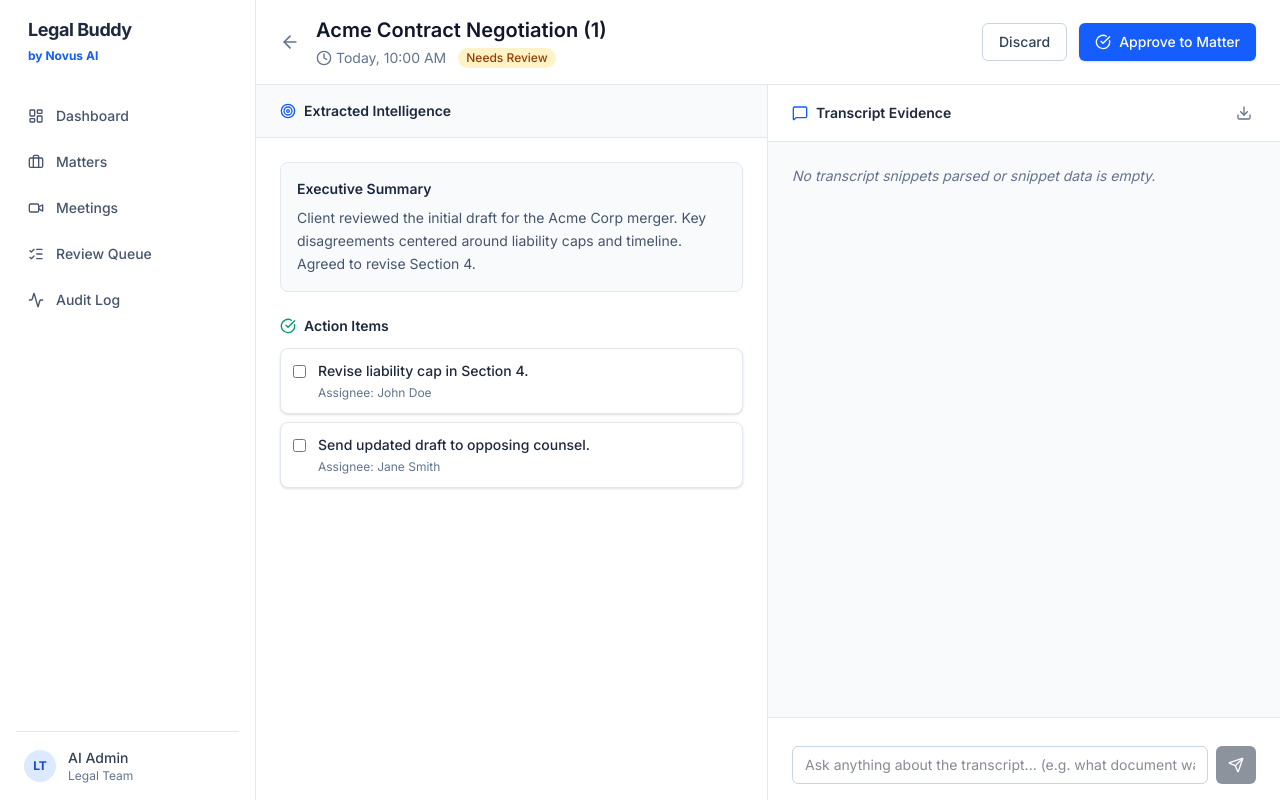
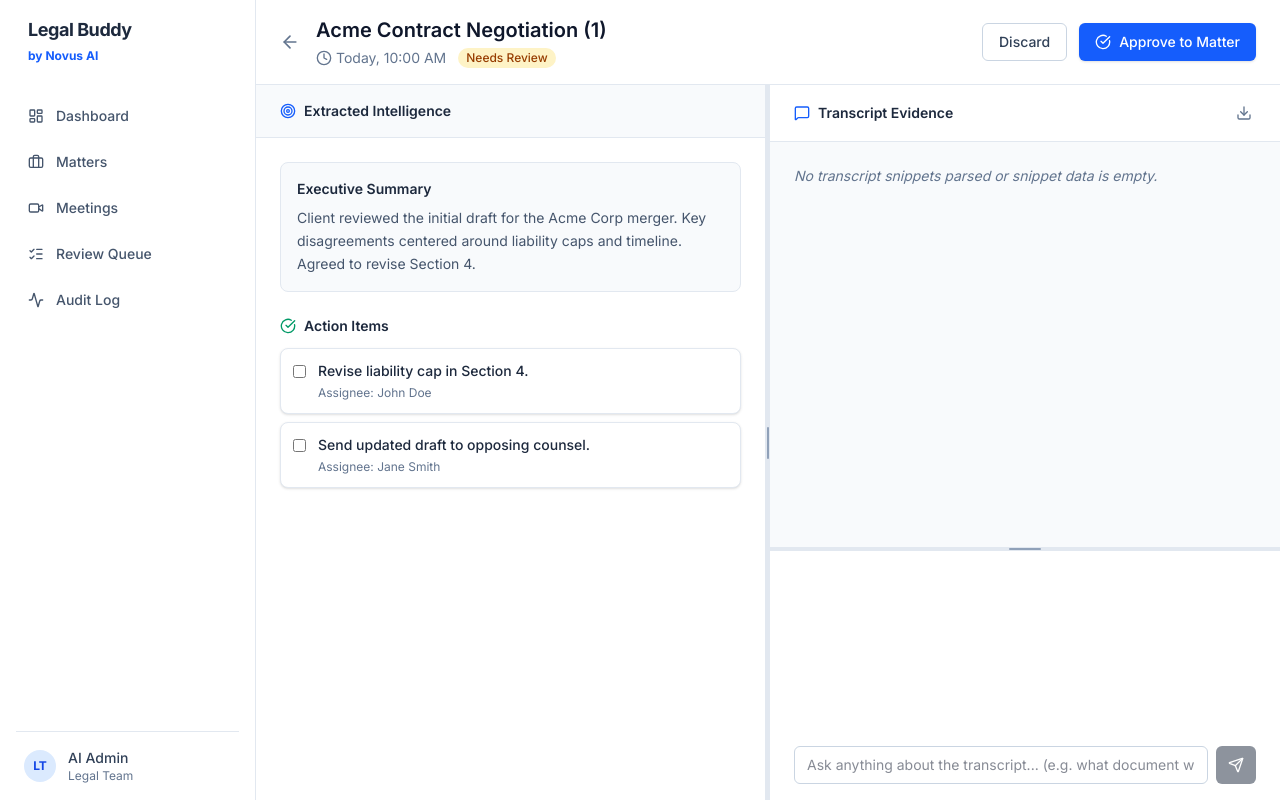
Before and after one commit to shravanxd/meeting-intelligence, a Next.js app in the folder frontend/: page /review/1 in a window 1280 px wide. Built offline with nearby package versions, Linux system fonts and the light colour scheme.

Commit message:
feat: Add resizable panels (react-resizable-panels) to Review Layout

```diff
--- a/frontend/package.json
+++ b/frontend/package.json
@@ -15,6 +15,7 @@
     "react": "19.2.4",
     "react-dom": "19.2.4",
     "react-markdown": "^10.1.0",
+    "react-resizable-panels": "^4.9.0",
     "remark-gfm": "^4.0.1"
   },
   "devDependencies": {
--- a/frontend/src/app/review/[id]/page.tsx
+++ b/frontend/src/app/review/[id]/page.tsx
@@ -4,6 +4,7 @@ import { ArrowLeft, CheckCircle, Clock, FileText, Download, Target, MessageSquar
 import Link from 'next/link';
 import ReactMarkdown from 'react-markdown';
 import remarkGfm from 'remark-gfm';
+import { Group as PanelGroup, Panel, Separator as PanelResizeHandle } from 'react-resizable-panels';
 
 export default function ReviewDetailPage({ params }: { params: { id: string } }) {
   const [data, setData] = useState<any>(null);
@@ -111,8 +112,9 @@ export default function ReviewDetailPage({ params }: { params: { id: string } })
       </header>
 
       <div className="flex-1 overflow-hidden flex">
+        <PanelGroup orientation="horizontal" id="review-layout">
         {/* Left Side - Extraction Panel */}
-        <div className="w-1/2 flex flex-col border-r border-slate-200 bg-white">
+        <Panel defaultSize={50} minSize={20} className="flex flex-col border-r border-slate-200 bg-white">
           <div className="px-6 py-4 border-b border-slate-200 bg-slate-50 flex items-center gap-2">
             <Target className="w-4 h-4 text-blue-600" />
             <span className="font-semibold text-slate-800 text-sm">Extracted Intelligence</span>
@@ -157,10 +159,16 @@ export default function ReviewDetailPage({ params }: { params: { id: string } })
               </ul>
             </div>
           </div>
-        </div>
+        </Panel>
+
+        <PanelResizeHandle className="w-1 bg-slate-200 hover:bg-blue-400 transition-colors cursor-col-resize flex flex-col justify-center items-center group">
+           <div className="h-8 w-[2px] bg-slate-400 rounded-full group-hover:bg-white transition-colors"></div>
+        </PanelResizeHandle>
 
         {/* Right Side - Transcript & Context */}
-        <div className="w-1/2 flex flex-col bg-slate-50">
+        <Panel defaultSize={50} minSize={20} className="flex flex-col bg-slate-50">
+          <PanelGroup orientation="vertical" id="review-right-layout">
+             <Panel defaultSize={65} minSize={20} className="flex flex-col min-h-0">
           <div className="px-6 py-4 border-b border-slate-200 bg-white flex justify-between items-center">
              <div className="flex items-center gap-2">
                 <MessageSquare className="w-4 h-4 text-blue-600" />
@@ -186,10 +194,14 @@ export default function ReviewDetailPage({ params }: { params: { id: string } })
                <p className="text-sm text-slate-500 italic">No transcript snippets parsed or snippet data is empty.</p>
              )}
           </div>
-
+             </Panel>
+             <PanelResizeHandle className="h-1 bg-slate-200 hover:bg-blue-400 transition-colors cursor-row-resize flex justify-center items-center group shrink-0">
+                <div className="w-8 h-[2px] bg-slate-400 rounded-full group-hover:bg-white transition-colors"></div>
+             </PanelResizeHandle>
+             <Panel defaultSize={35} minSize={15} className="flex flex-col bg-white">
           {/* Ask AI Section */}
-          <div className="px-6 py-4 border-t border-slate-200 bg-white">
-            <div className="mb-3 space-y-3 max-h-32 overflow-y-auto">
+          <div className="px-6 py-4 flex flex-col h-full min-h-0">
+            <div className="flex-1 overflow-y-auto space-y-3 mb-3 pr-2 border border-transparent">
                {chatLog.map((log, i) => (
                  <div key={i} className="text-sm">
                     <div className="font-semibold text-blue-700">Q: {log.q}</div>
@@ -217,8 +229,10 @@ export default function ReviewDetailPage({ params }: { params: { id: string } })
               </button>
             </div>
           </div>
-
-        </div>
+             </Panel>
+          </PanelGroup>
+        </Panel>
+        </PanelGroup>
       </div>
     </div>
   );
```
Also changed, not shown: 1 other file (tests, documents, lock files or other folders).
